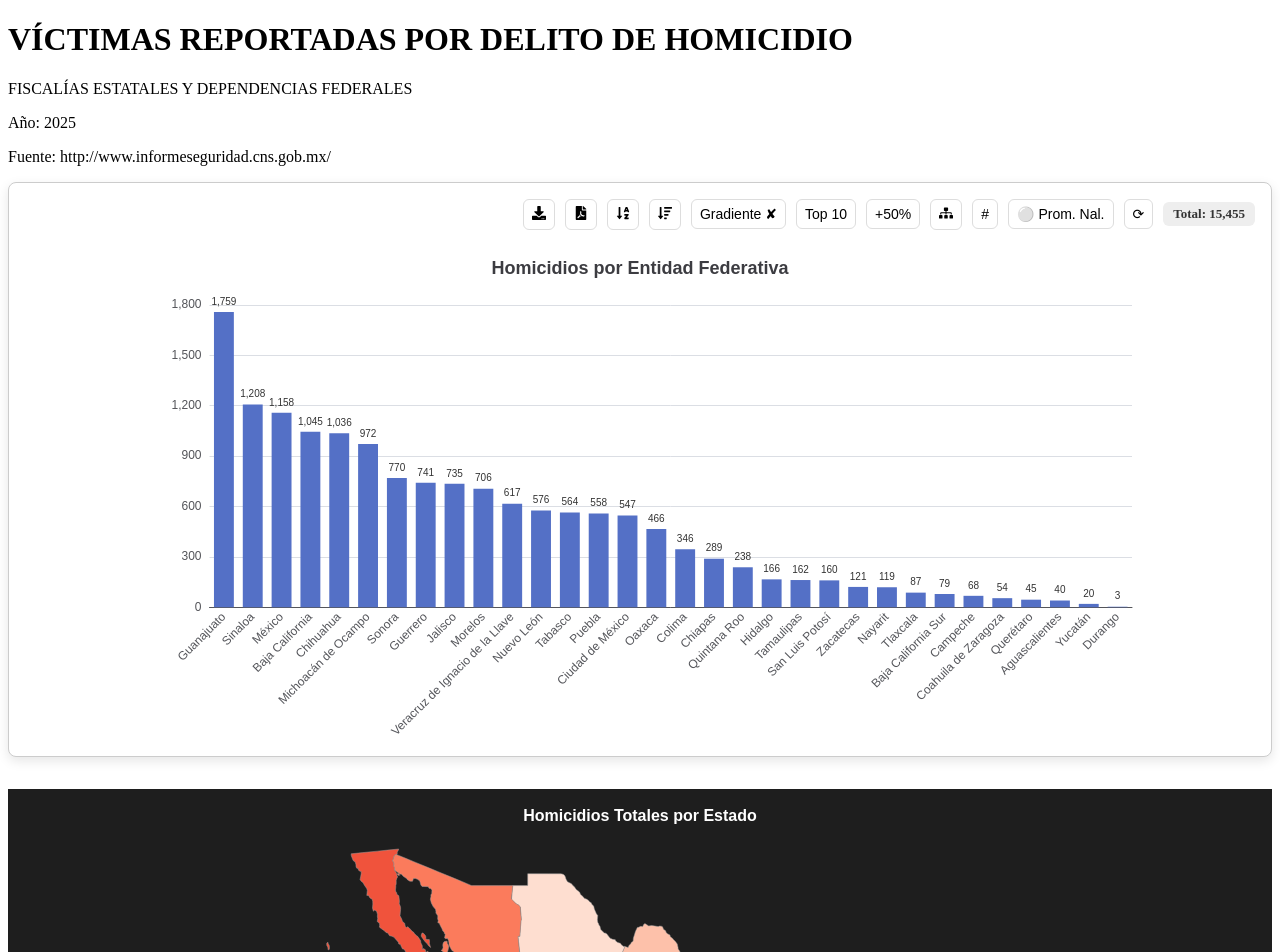
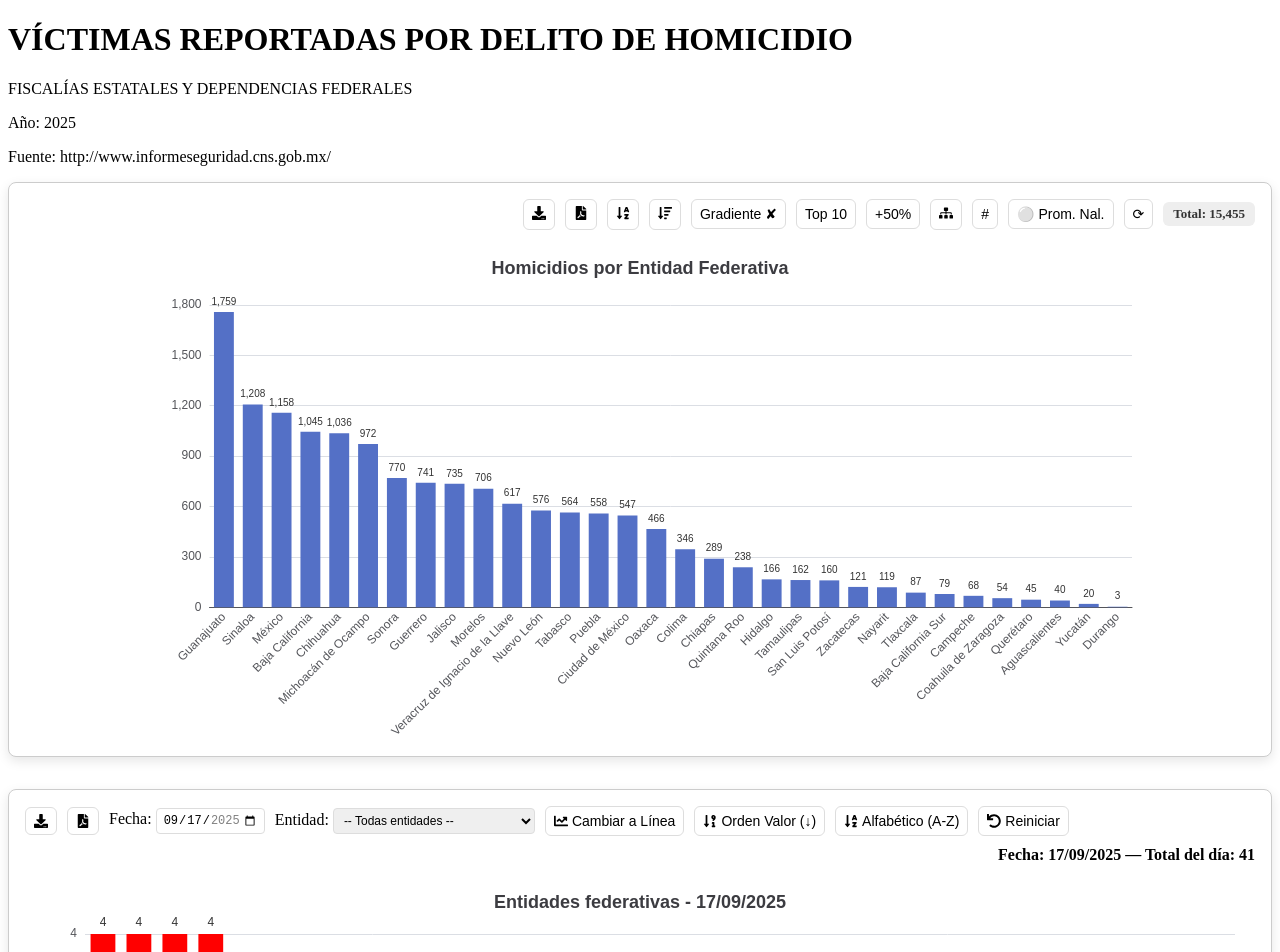
Before and after one commit to LEONAR2S/DashboardHomDiarios, a React (Vite) app: page / in a window 1280 px wide. Shown: the top 952 px of the page. Built offline with nearby package versions, Linux system fonts and the light colour scheme.

Commit message:
Fix: Actualizacion 16/09/2025

```diff
--- a/src/App.tsx
+++ b/src/App.tsx
@@ -34,13 +34,14 @@ function App() {
 
       <main className="grid grid-cols-1 md:grid-cols-2 gap-8 max-w-7xl mx-auto">
         <BarChartEstado />
+        <EstadoChartFecha />
         <BarChartEstadoMap />
         <BarChartTrim />
         <BarChartMes />
         <BarChartSemana />
         <BarChartDia />
         <BarChartFecha />
-        <EstadoChartFecha />
+
       </main>
     </div>
   );
```
